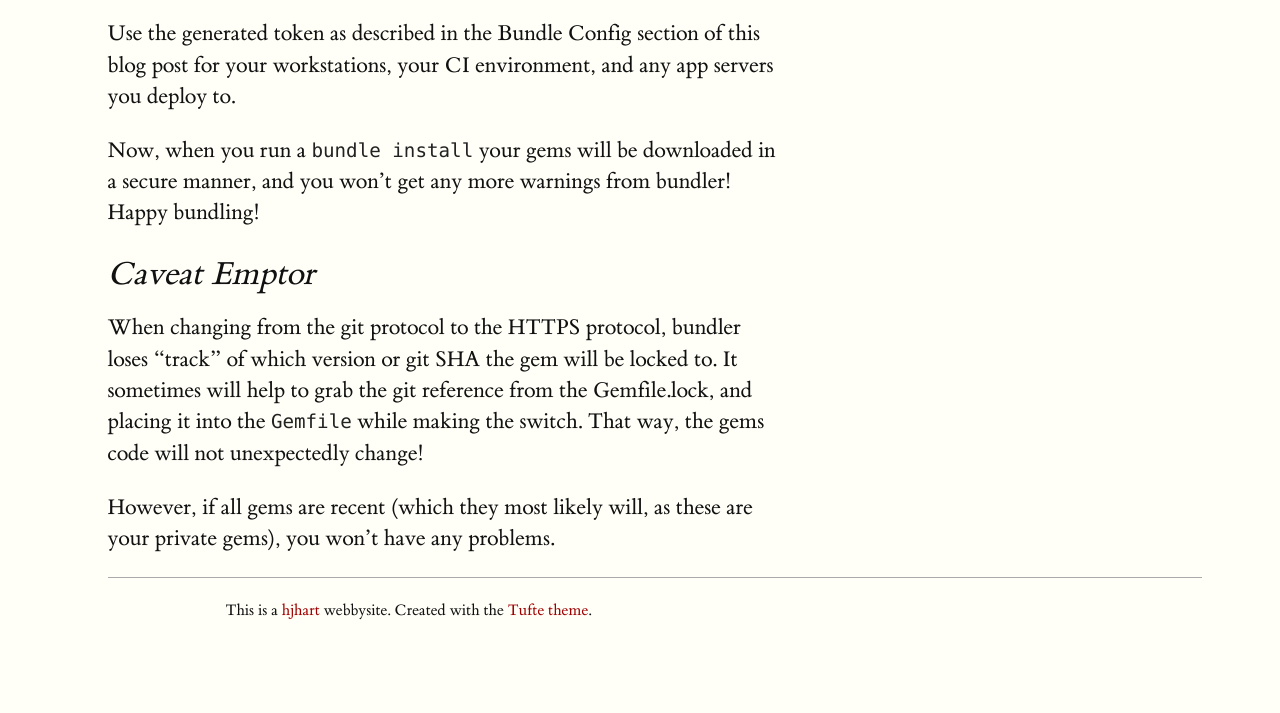
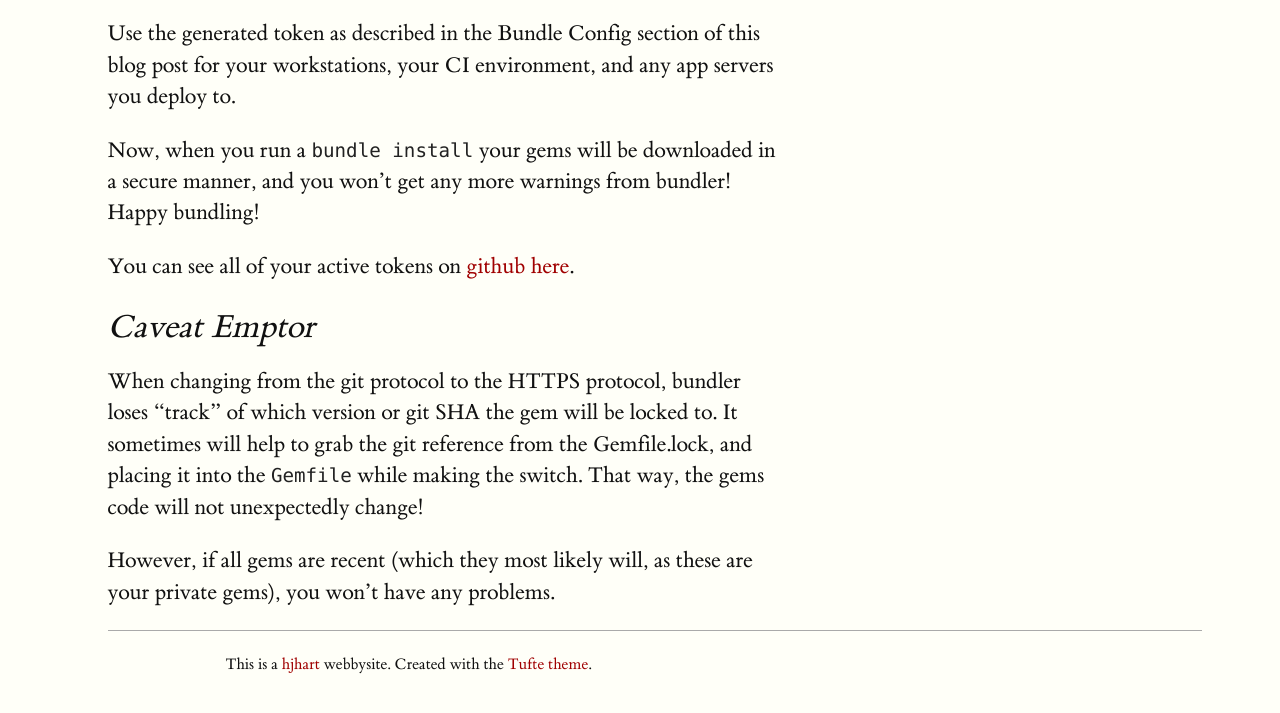
Before and after one commit to hjhart/hjhart.blog, a Jekyll site: the page built from _posts/2017-04-05-using-bundler-to-securely-install-your-private-github-gems.markdown, in a window 1280 px wide and 900 px high, scrolled down 3922 px, cut to the strip 169-882 px from the top of the window. Built offline with Jekyll 4.4.1, drawn with Linux system fonts in a browser that asks for light colours; comment, search, counter and statistics services are not loaded; before the commit the page ends 4768 px from its top, so only the background shows below that.

Commit message:
Link to github oauth generated tokens

```diff
--- a/_posts/2017-04-05-using-bundler-to-securely-install-your-private-github-gems.markdown
+++ b/_posts/2017-04-05-using-bundler-to-securely-install-your-private-github-gems.markdown
@@ -70,6 +70,8 @@ Use the generated token as described in the Bundle Config section of this blog p
 
 Now, when you run a `bundle install` your gems will be downloaded in a secure manner, and you won't get any more warnings from bundler! Happy bundling!
 
+You can see all of your active tokens on [github here][github_oauth_tokens].
+
 ## Caveat Emptor
 
 When changing from the git protocol to the HTTPS protocol, bundler loses "track" of which version or git SHA the gem will be locked to. It sometimes will help to grab the git reference from the Gemfile.lock, and placing it into the `Gemfile` while making the switch. That way, the gems code will not unexpectedly change!
@@ -79,3 +81,4 @@ However, if all gems are recent (which they most likely will, as these are your
 [github_announcement]: https://github.com/blog/1270-easier-builds-and-deployments-using-git-over-https-and-oauth
 [thoughtbot_gist]: https://gist.github.com/masonforest/4048732
 [github_issue]: https://github.com/bundler/bundler/issues/4978
+[github_oauth_tokens]: https://github.com/settings/tokens
```
